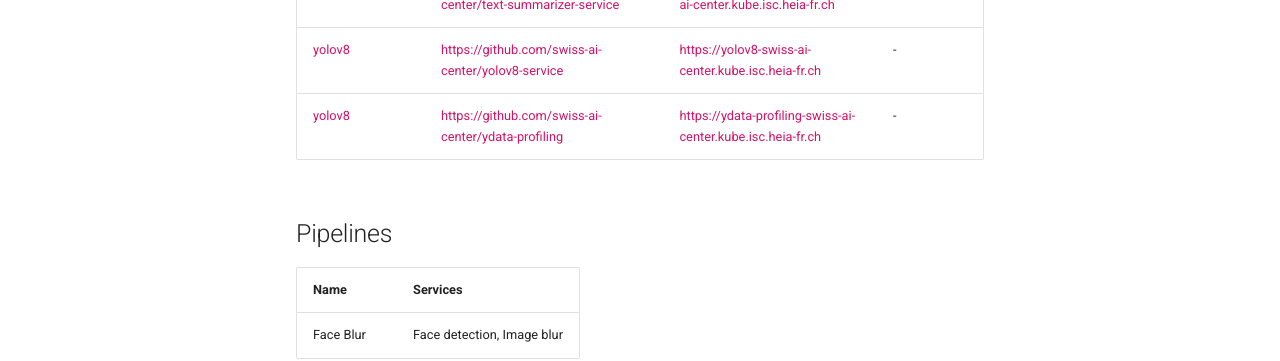
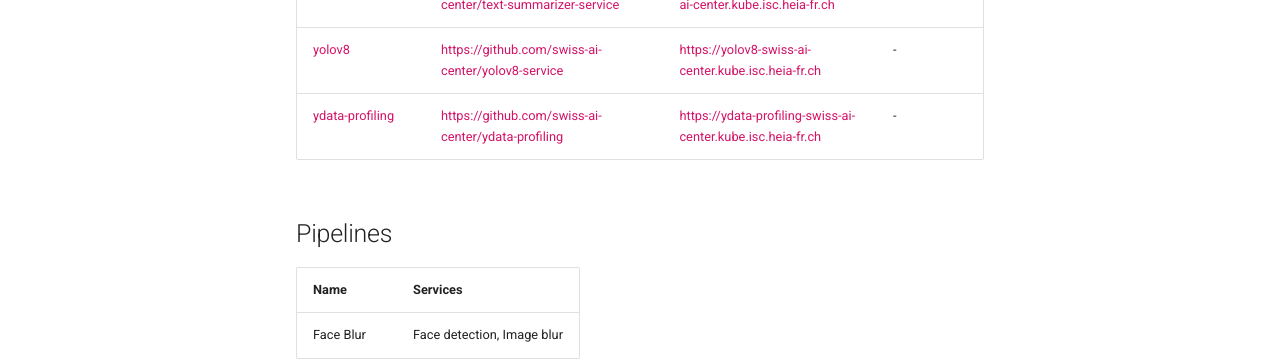
Before and after one commit to swiss-ai-center/documentation, an MkDocs documentation site: the page built from docs/reference/index.md, in a window 1280 px wide and 900 px high, scrolled down 2067 px. Shown: the part 345-706 px from the top of the window. Built offline with MkDocs 1.6.1 and Material for MkDocs 9.7.7, drawn with Linux system fonts in a browser that asks for light colours; comment, search, counter and statistics services are not loaded.

Commit message:
Fixed a typo in docs/reference/index.md yolov8->ydata-profiling

```diff
--- a/docs/reference/index.md
+++ b/docs/reference/index.md
@@ -55,7 +55,7 @@ mdwrap is a command line tool to format our Markdown documentation made with
 | [nlp-langid](./services/nlp-langid.md)                   | <https://github.com/swiss-ai-center/nlp-langid-service>            | <https://nlp-langid-swiss-ai-center.kube.isc.heia-fr.ch>            | -              |
 | [text-summarizer](./services/text-summarizer.md)         | <https://github.com/swiss-ai-center/text-summarizer-service>       | <https://text-summarizer-swiss-ai-center.kube.isc.heia-fr.ch>       | -              |
 | [yolov8](./services/yolov8.md)                           | <https://github.com/swiss-ai-center/yolov8-service>                | <https://yolov8-swiss-ai-center.kube.isc.heia-fr.ch>                | -              |
-| [yolov8](./services/ydata-profiling.md)                  | <https://github.com/swiss-ai-center/ydata-profiling>               | <https://ydata-profiling-swiss-ai-center.kube.isc.heia-fr.ch>       | -              |
+| [ydata-profiling](./services/ydata-profiling.md)                  | <https://github.com/swiss-ai-center/ydata-profiling>               | <https://ydata-profiling-swiss-ai-center.kube.isc.heia-fr.ch>       | -              |
 
 ## Pipelines
 
```
